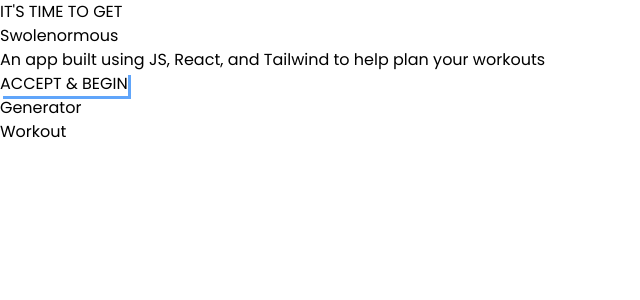
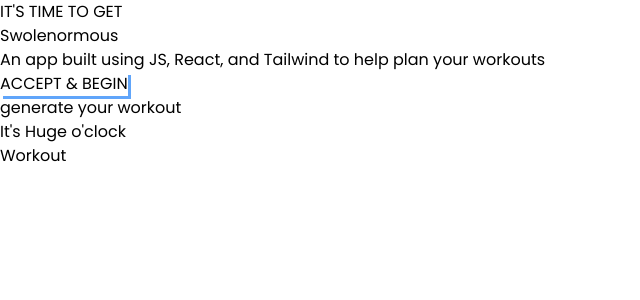
Before and after one commit to JimmyALiu/Gym-App, a React (Vite) app: page / in a window 1280 px wide. Shown: the top 300 px of the page, without its empty margins (0-640 px from the left). Built offline with nearby package versions, Linux system fonts and the light colour scheme.

Commit message:
Added some header text

```diff
--- a/src/components/Generator.jsx
+++ b/src/components/Generator.jsx
@@ -1,7 +1,10 @@
 import React from 'react'
+import SectionWrapper from './SectionWrapper'
 
 export default function Generator() {
   return (
-    <div className='min-height-screen'>Generator</div>
+    <SectionWrapper header={"generate your workout"} title={["It's", "Huge", "o'clock"]}>
+
+    </SectionWrapper>
   )
 }
--- a/src/components/SectionWrapper.jsx
+++ b/src/components/SectionWrapper.jsx
@@ -0,0 +1,14 @@
+import React from 'react'
+
+export default function SectionWrapper(props) {
+    const { children, header, title } = props
+
+    return (
+        <section classNAme='min-height-screen flex flex-col gap-10'>
+            <div className='bg-slate-950 py-10 flex flex-col gap-4 justify-center items-center'>
+                <p>{header}</p>
+                <h2>{title[0]} <span>{title[1]}</span> {title[2]}</h2>
+            </div>
+        </section>
+    )
+}
```
